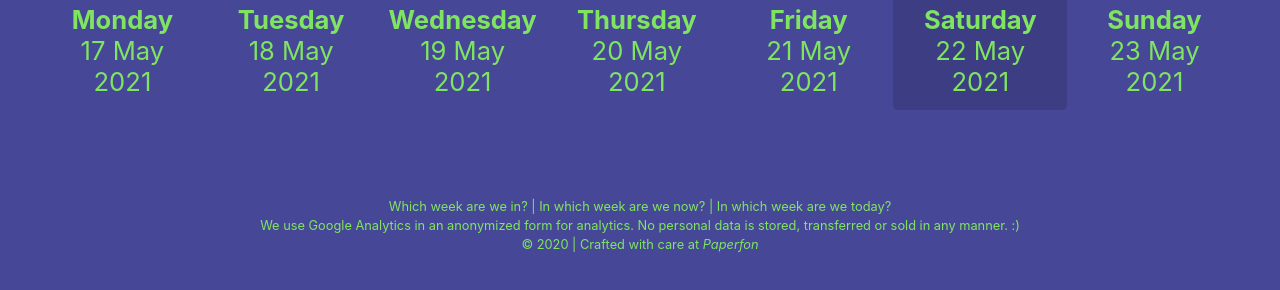
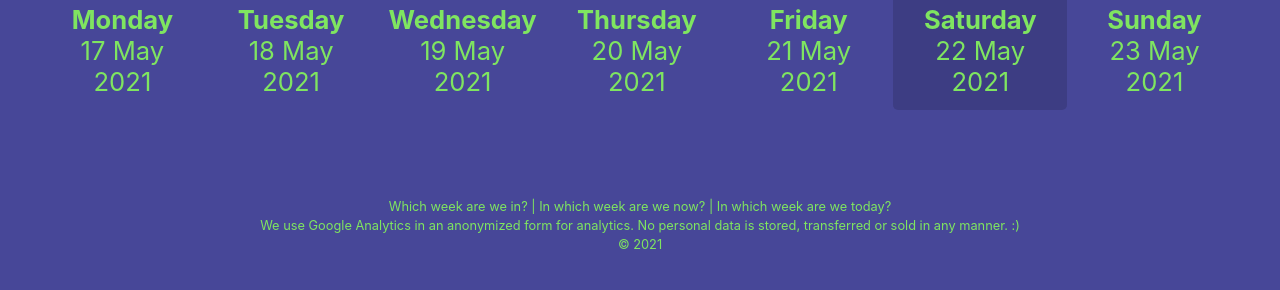
Before and after one commit to paperfon/InQuo, a plain HTML site: page Week/index.html in a window 1280 px wide. Shown: the part 470-760 px from the top of the page. Drawn offline with Linux system fonts and the light colour scheme.

Commit message:
Update footer, year and mention

```diff
--- a/Week/index.html
+++ b/Week/index.html
@@ -26,7 +26,7 @@
         <small>Which week are we in? | In which week are we now? | In which week are we today?</small>
         <small>We use Google Analytics in an anonymized form for analytics. No personal data is stored, transferred or
             sold in any manner. :)</small>
-        <small>&copy; 2020 | Crafted with care at <a href="https://github.com/paperfon/">Paperfon</a></small>
+        <small>&copy; 2021</small>
     </footer>
 
     <script src="./js/main.js"></script>
```
